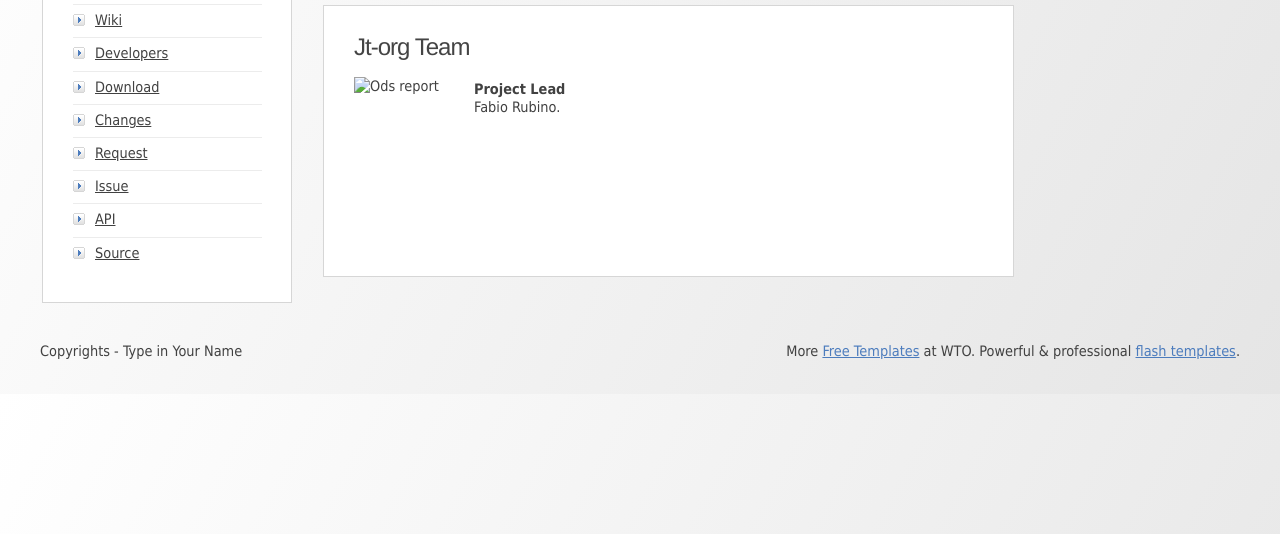
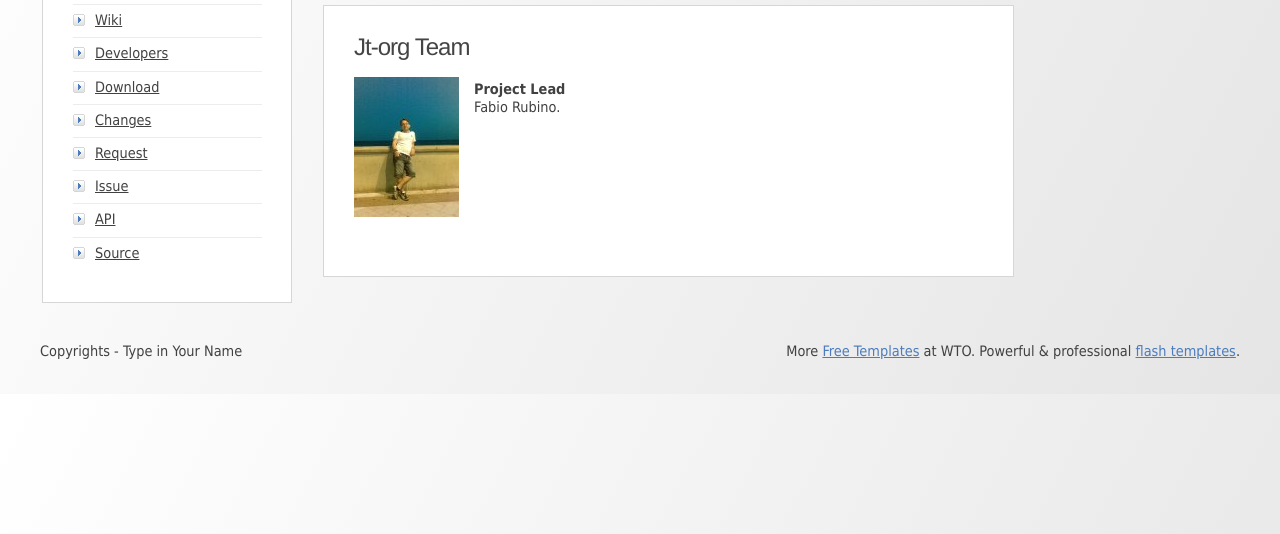
Before and after one commit to jt-org/jt-report, a plain HTML site: page developers.html in a window 1280 px wide. Shown: the part 266-800 px from the top of the page. Drawn offline with Linux system fonts and the light colour scheme.

Commit message:
developers image

```diff
--- a/developers.html
+++ b/developers.html
@@ -68,7 +68,7 @@
 												<div class="inner">
 													<h2>Jt-org Team</h2>
 													<ul class="list1">
-														<li><img src="images/developpers/frubino.jpg" width="105" height="140" border="0" style="border:none;" alt="Ods report"  />
+														<li><img src="images/developpers/teamLead.jpg" width="105" height="140" border="0" style="border:none;" alt="Ods report"  />
 														<h3>Project Lead</h3>
 															<p>Fabio Rubino.</p></li>
 													</ul>
```
Also changed, not shown: images/developpers/teamLead.jpg (added).
